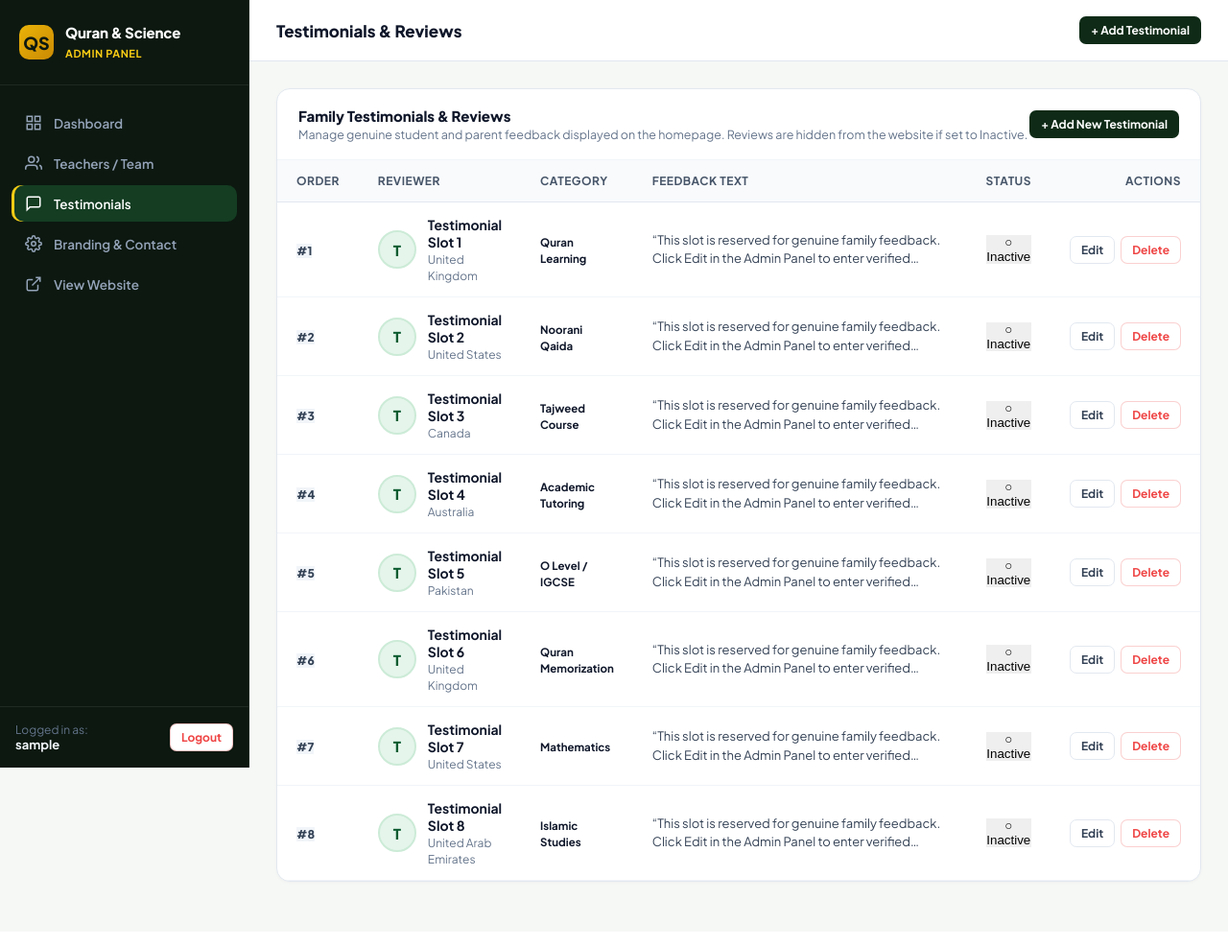
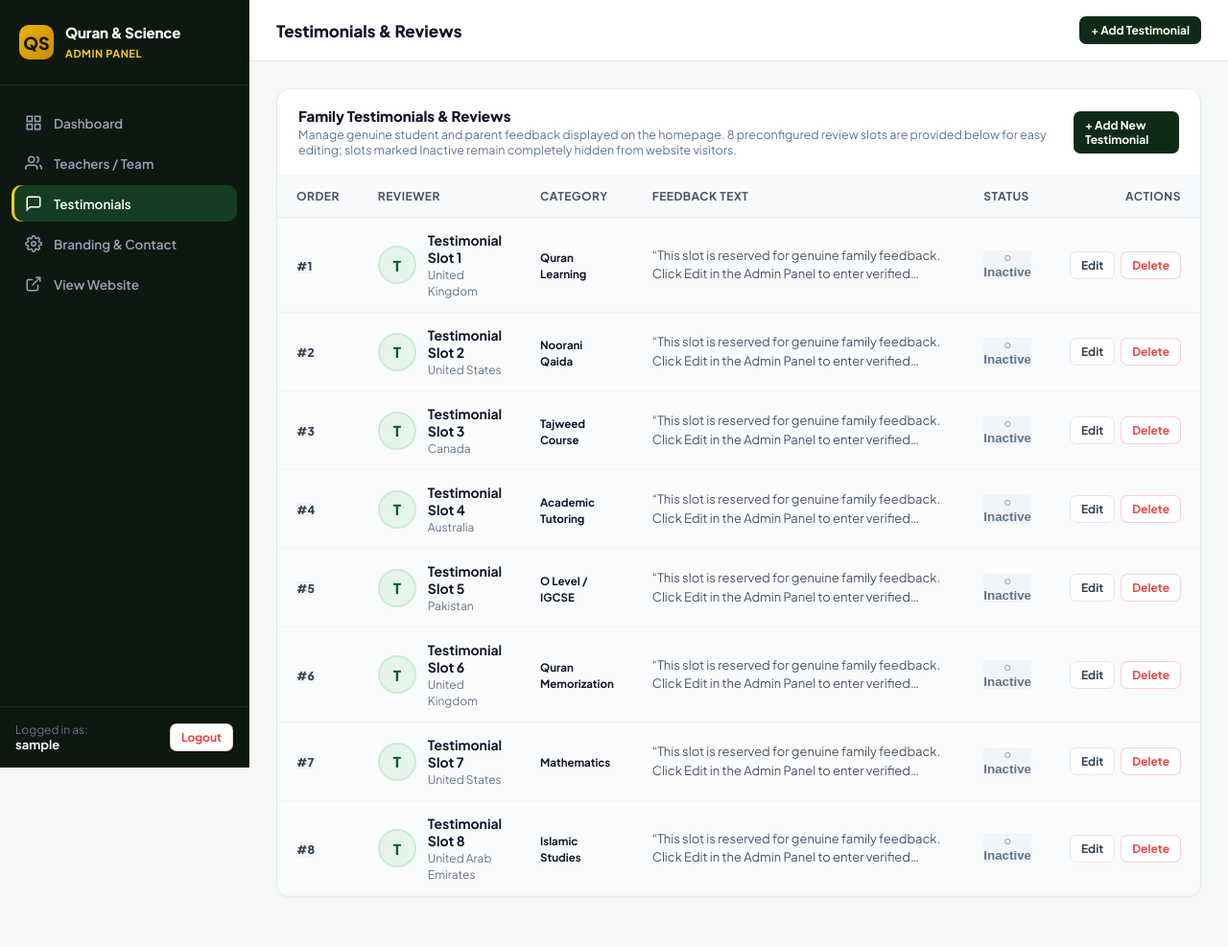
Before and after one commit to ranaalifarhan1-eng/quran-and-science-subject, a PHP site: page /admin/testimonials.php in a window 1280 px wide. Shown: the whole page at 96% size. Before the commit the page ends 920 px from the top, so only its background shows below. Run offline with PHP 8.4, Linux system fonts and the light colour scheme; the visitor is signed in with stand-in values (Sample User, id 1); data comes from the database, SQL or seed files in the repository; both versions use the stored data as it was after the commit.

Commit message:
Prepare testimonial slots and refine review carousel

```diff
--- a/admin/testimonials.php
+++ b/admin/testimonials.php
@@ -4,7 +4,7 @@ requireAdmin();
 
 $pdo = getDbConnection();
 
-// Ensure testimonials table exists safely
+// Ensure testimonials table exists safely and prepare 8 slots if empty
 try {
     $pdo->exec("
         CREATE TABLE IF NOT EXISTS `testimonials` (
@@ -21,6 +21,23 @@ try {
           INDEX `idx_testimonials_status_order` (`status`, `display_order`)
         ) ENGINE=InnoDB DEFAULT CHARSET=utf8mb4 COLLATE=utf8mb4_unicode_ci;
     ");
+
+    $countCheck = (int)$pdo->query("SELECT COUNT(*) FROM `testimonials`")->fetchColumn();
+    if ($countCheck === 0) {
+        $pdo->exec("
+            INSERT IGNORE INTO `testimonials`
+              (`id`, `reviewer_name`, `review_text`, `location`, `category`, `image`, `display_order`, `status`, `created_at`, `updated_at`)
+            VALUES
+              (1, 'Testimonial Slot 1', 'This slot is reserved for genuine family feedback. Click Edit in the Admin Panel to enter verified student or parent feedback.', 'United Kingdom', 'Quran Learning', NULL, 1, 'inactive', NOW(), NOW()),
+              (2, 'Testimonial Slot 2', 'This slot is reserved for genuine family feedback. Click Edit in the Admin Panel to enter verified student or parent feedback.', 'United States', 'Noorani Qaida', NULL, 2, 'inactive', NOW(), NOW()),
+              (3, 'Testimonial Slot 3', 'This slot is reserved for genuine family feedback. Click Edit in the Admin Panel to enter verified student or parent feedback.', 'Canada', 'Tajweed Course', NULL, 3, 'inactive', NOW(), NOW()),
+              (4, 'Testimonial Slot 4', 'This slot is reserved for genuine family feedback. Click Edit in the Admin Panel to enter verified student or parent feedback.', 'Australia', 'Academic Tutoring', NULL, 4, 'inactive', NOW(), NOW()),
+              (5, 'Testimonial Slot 5', 'This slot is reserved for genuine family feedback. Click Edit in the Admin Panel to enter verified student or parent feedback.', 'Pakistan', 'O Level / IGCSE', NULL, 5, 'inactive', NOW(), NOW()),
+              (6, 'Testimonial Slot 6', 'This slot is reserved for genuine family feedback. Click Edit in the Admin Panel to enter verified student or parent feedback.', 'United Kingdom', 'Quran Memorization', NULL, 6, 'inactive', NOW(), NOW()),
+              (7, 'Testimonial Slot 7', 'This slot is reserved for genuine family feedback. Click Edit in the Admin Panel to enter verified student or parent feedback.', 'United States', 'Mathematics', NULL, 7, 'inactive', NOW(), NOW()),
+              (8, 'Testimonial Slot 8', 'This slot is reserved for genuine family feedback. Click Edit in the Admin Panel to enter verified student or parent feedback.', 'United Arab Emirates', 'Islamic Studies', NULL, 8, 'inactive', NOW(), NOW());
+        ");
+    }
 } catch (Throwable $e) {
     // Continue gracefully
 }
@@ -103,7 +120,7 @@ require_once __DIR__ . '/header.php';
     <div>
       <h2 class="card-title">Family Testimonials &amp; Reviews</h2>
       <p style="font-size:12.5px;color:var(--slate-500);margin-top:2px">
-        Manage genuine student and parent feedback displayed on the homepage. Reviews are hidden from the website if set to Inactive.
+        Manage genuine student and parent feedback displayed on the homepage. 8 preconfigured review slots are provided below for easy editing; slots marked Inactive remain completely hidden from website visitors.
       </p>
     </div>
     <a href="testimonial-add.php" class="btn btn-primary btn-sm">+ Add New Testimonial</a>
@@ -139,8 +156,9 @@ require_once __DIR__ . '/header.php';
           <?php foreach ($testimonials as $t): ?>
             <?php
               $initial = mb_strtoupper(mb_substr(trim($t['reviewer_name']), 0, 1, 'UTF-8'), 'UTF-8');
+              $isInactive = ($t['status'] === 'inactive');
             ?>
-            <tr style="border-bottom:1px solid var(--slate-100);transition:background 0.15s ease">
+            <tr style="border-bottom:1px solid var(--slate-100);transition:background 0.15s ease;<?= $isInactive ? 'background:#fafbfc;' : '' ?>">
               <!-- Order -->
               <td style="padding:14px 20px">
                 <span class="badge" style="background:#f1f5f9;color:var(--slate-700);font-weight:800;font-size:12px">
@@ -180,7 +198,7 @@ require_once __DIR__ . '/header.php';
 
               <!-- Testimonial Text -->
               <td style="padding:14px 20px">
-                <div style="color:var(--slate-700);line-height:1.5;font-size:13px;max-width:380px;display:-webkit-box;-webkit-line-clamp:2;-webkit-box-orient:vertical;overflow:hidden" title="<?= e($t['review_text']) ?>">
+                <div style="color:<?= $isInactive ? 'var(--slate-600)' : 'var(--slate-800)' ?>;line-height:1.5;font-size:13px;max-width:380px;display:-webkit-box;-webkit-line-clamp:2;-webkit-box-orient:vertical;overflow:hidden" title="<?= e($t['review_text']) ?>">
                   &ldquo;<?= e($t['review_text']) ?>&rdquo;
                 </div>
               </td>
@@ -196,7 +214,7 @@ require_once __DIR__ . '/header.php';
                       ● Active
                     </button>
                   <?php else: ?>
-                    <button type="submit" class="badge badge-danger" style="cursor:pointer;border:none" title="Click to set Active">
+                    <button type="submit" class="badge" style="cursor:pointer;border:none;background:#f1f5f9;color:#64748b;font-weight:700" title="Click to set Active">
                       ○ Inactive
                     </button>
                   <?php endif; ?>
```
Also changed, not shown: assets/app.js (+10 -4 lines), assets/styles.css (+20 -0 lines), database/setup.sql (+12 -2 lines), database/migrations/005_testimonial_slots.sql (added).
